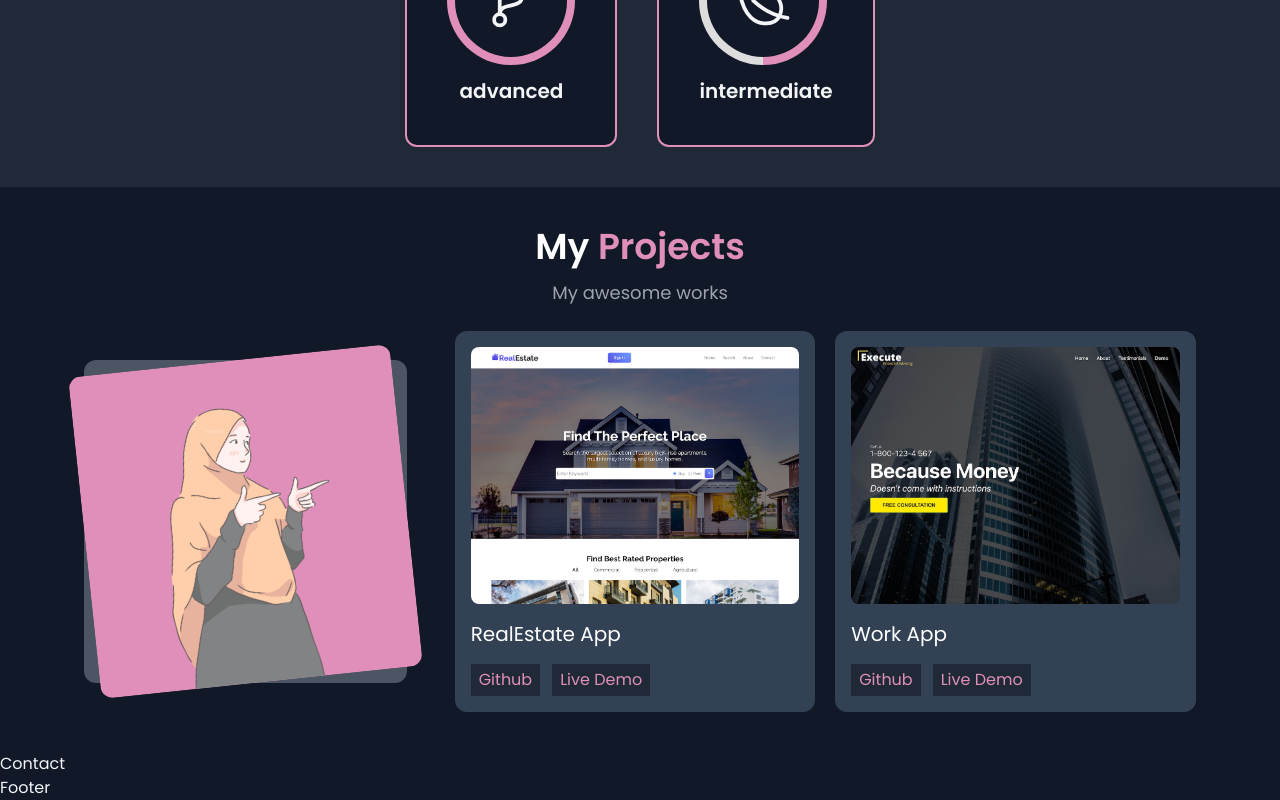
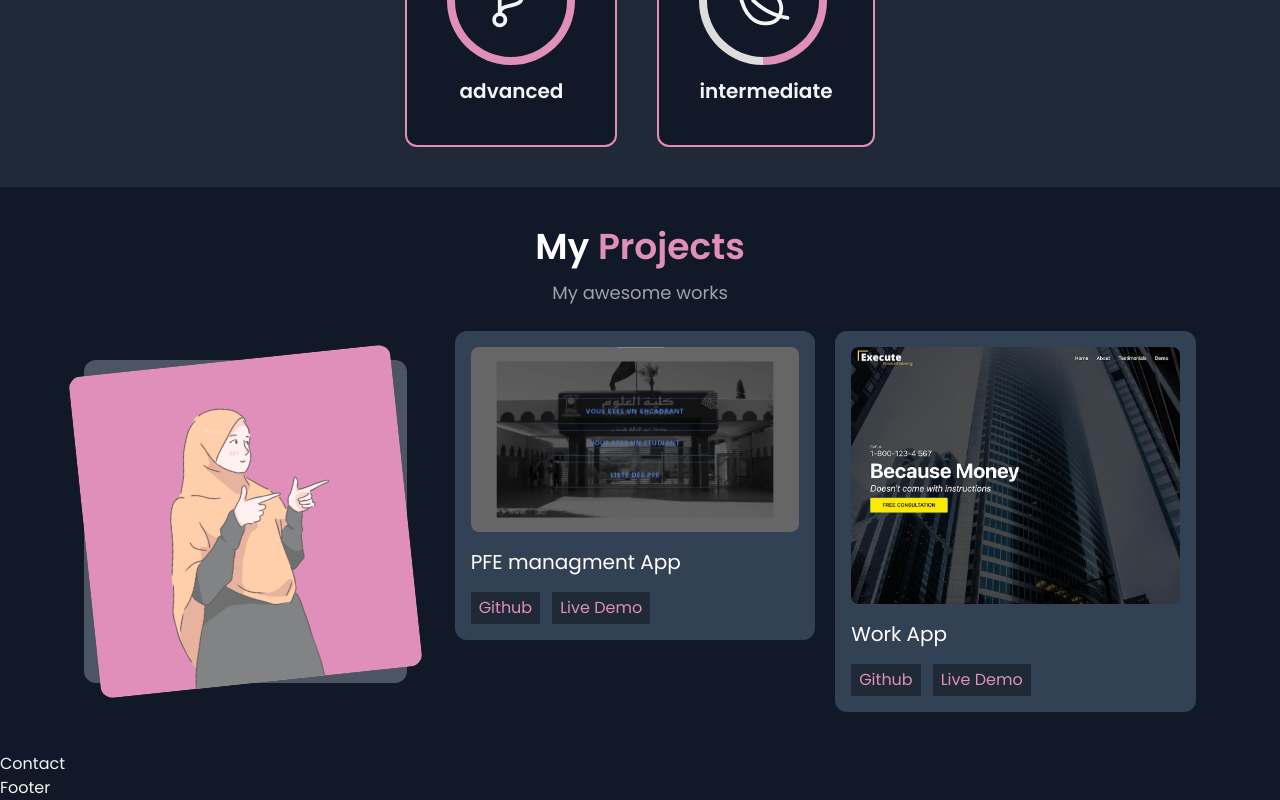
Before and after one commit to ouassimaelyakoubi/react-js-portfolio, a React (Create React App) app: page / in a window 1280 px wide. Shown: the part 1985-2785 px from the top of the page. Built offline with nearby package versions, Linux system fonts and the light colour scheme; the HTML template or start-up script is replaced by a standard one.

Commit message:
add pfe project in projects components

```diff
--- a/src/components/Projects.jsx
+++ b/src/components/Projects.jsx
@@ -1,6 +1,6 @@
 import React from "react";
 import { Swiper, SwiperSlide } from "swiper/react";
-import project1 from "../assets/projects/realestate.jpg";
+import project1 from "../assets/projects/pfeAPP.png";
 import project2 from "../assets/projects/workImg.jpeg";
 import project_person from "../assets/projects/project_person.png";
 import "swiper/css";
@@ -11,8 +11,8 @@ const Project = () => {
   const projects = [
     {
       img: project1,
-      name: "RealEstate App",
-      github_link: "https://github.com/Sridhar-C-25",
+      name: "PFE managment App",
+      github_link: "https://github.com/ouassimaELYAKOUBI/springboot-angular-pfe-app",
       live_link: "https://myreactflix.netlify.app",
     },
     {
```
Also changed, not shown: src/assets/projects/pfeAPP.png (added), src/assets/projects/realestate.jpg (deleted).
